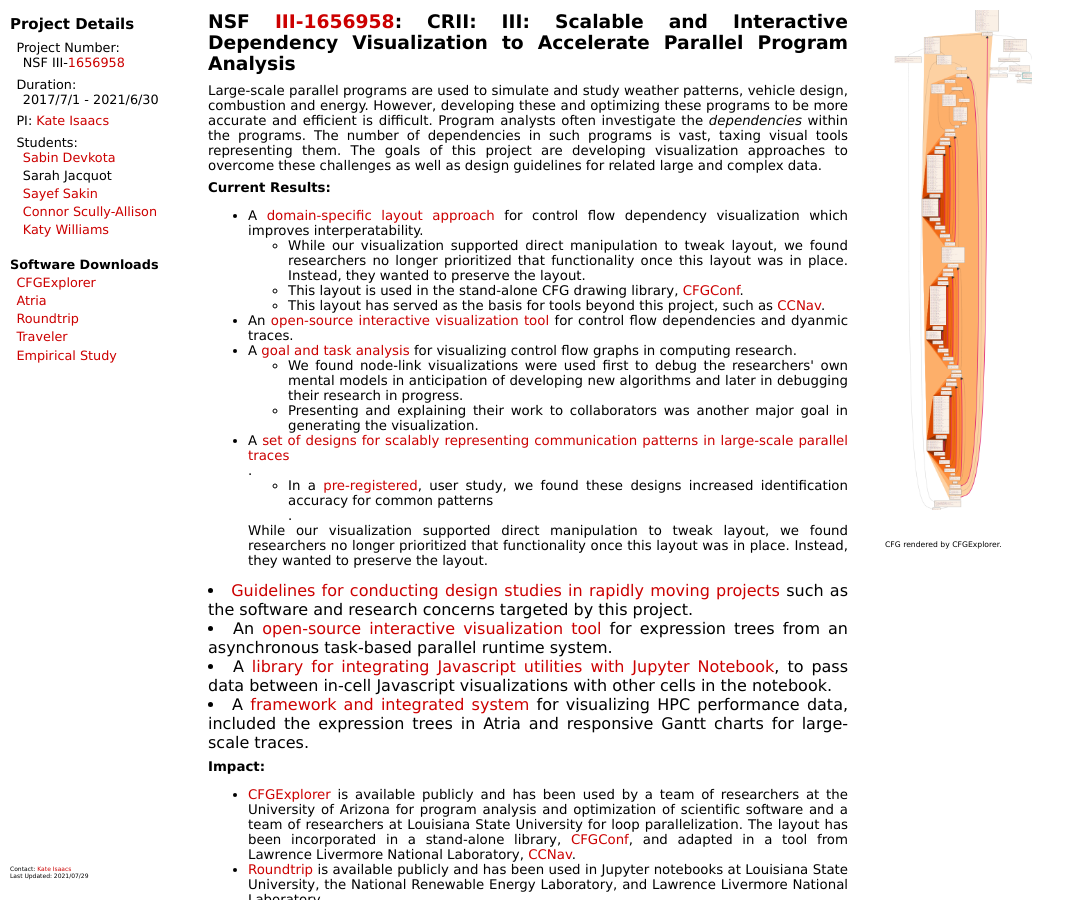
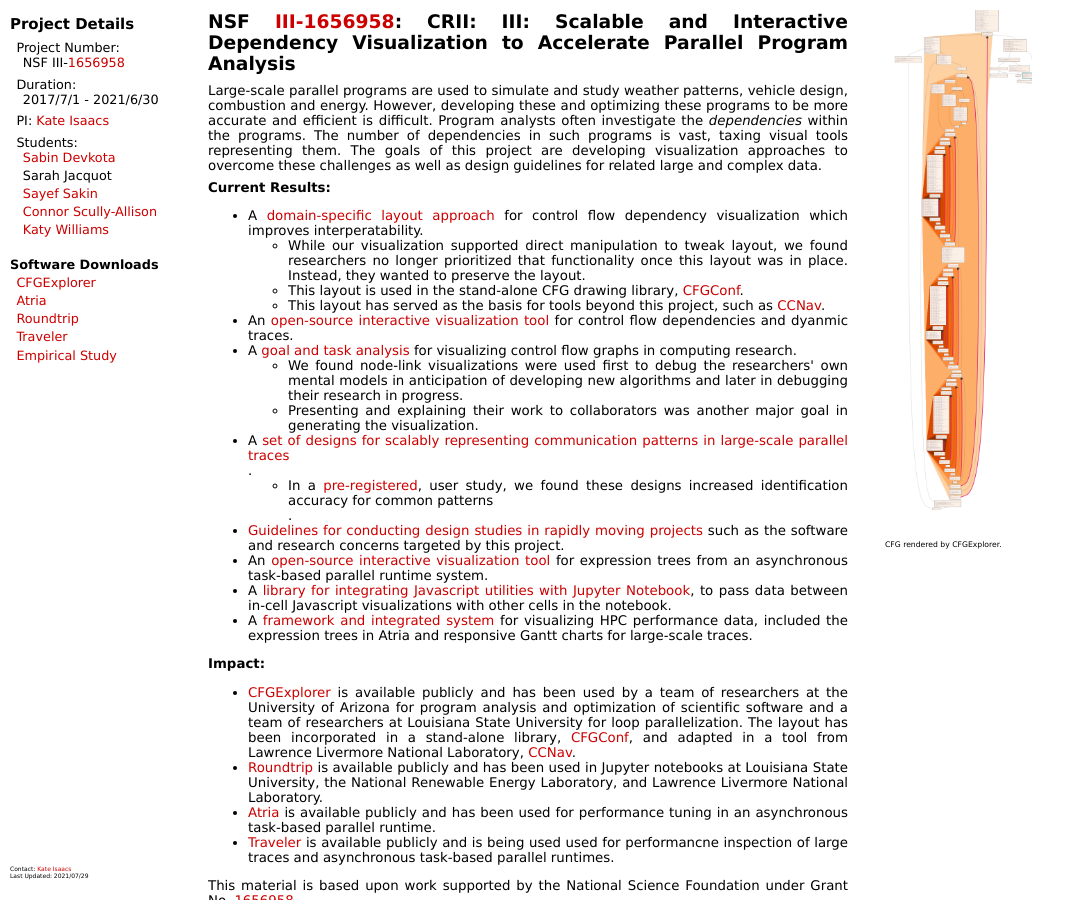
Before and after one commit to hdc-arizona/hdc-arizona.github.io, a Jekyll site: the page projects/dependencies/index.html, which Jekyll copies as it is, in a window 1280 px wide and 900 px high. Shown: the whole window, without its empty margins (0-1085 px from the left). Built offline with Jekyll 4.4.1, drawn with Linux system fonts in a browser that asks for light colours; nearby versions of some CDN libraries.

Commit message:
Fix class name issues in NSF project website.

```diff
--- a/projects/dependencies/index.html
+++ b/projects/dependencies/index.html
@@ -91,9 +91,6 @@
 	    <ul class="mainul">
 		<li>In a <a href="https://osf.io/zwrgk">pre-registered</a>, user study, we found these designs increased identification accuracy for common patterns</li>.
 	    </ul>
-    While our visualization supported direct manipulation to tweak layout, we found researchers no longer prioritized that functionality once this layout was in place. Instead, they wanted to preserve the layout.
-		</li>
-	    </ul>
 	    <li><a href="https://arxiv.org/abs/1905.13135v4">Guidelines for conducting design studies in rapidly moving projects</a> such as the software and research concerns targeted by this project.</li>
 	    <li>An <a href="https://github.com/hdc-arizona/traveler-tree">open-source interactive visualization tool</a> for expression trees from an asynchronous task-based parallel runtime system.</li>
 	    <li>A <a href="https://github.com/hdc-arizona/roundtrip">library for integrating Javascript utilities with Jupyter Notebook</a>, to pass data between in-cell Javascript visualizations with other cells in the notebook.</li>
@@ -116,7 +113,7 @@
 
     <div id="News" class="project">
       <h3>News</h3>
-	<ul class="maiul">
+	<ul class="mainul">
 	  <li>2021/07 - Looking for a stand-alone version of the CFGExplorer layout? Check out <a href="https://github.com/devkotasabin/cfgConf">CFGConf</a>!</li>
 	  <li>2021/06 - Learn more about scaling communication trace visualization in our ArXiv report, <a href="https://arxiv.org/abs/2107.00065">Design and Evaluation of Scalable Representations of Communication in Gantt Charts for Large-scale Execution Traces</a></li>
 	  <li>2020/11 - See our talk on futher development of Jetlag, "Distributed Asynchronous Array Computing with the JetLag Environment", 4:10 PM EST on November 13th at <a href="https://pyhpc.io/">PyHPC</a>!</li>
```
